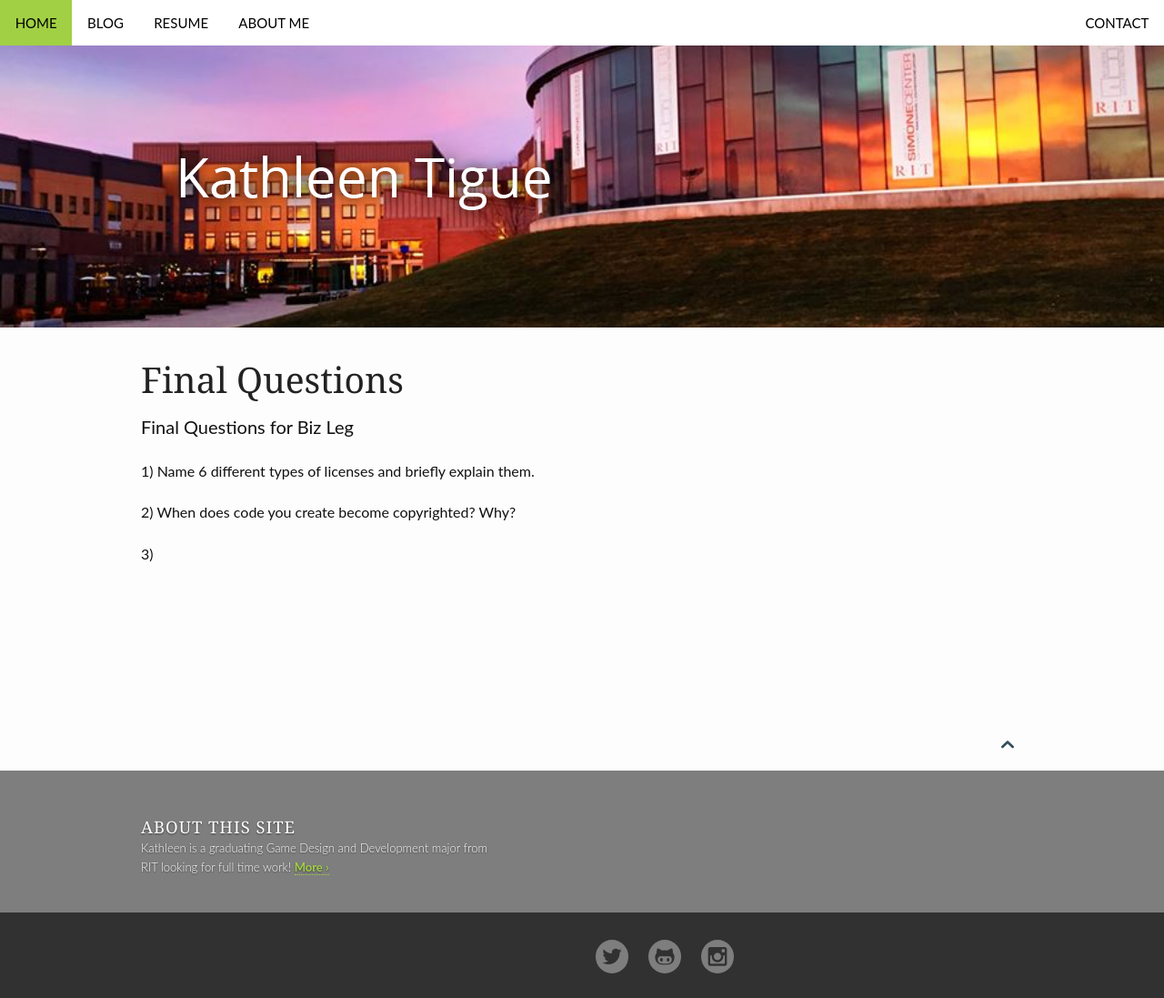
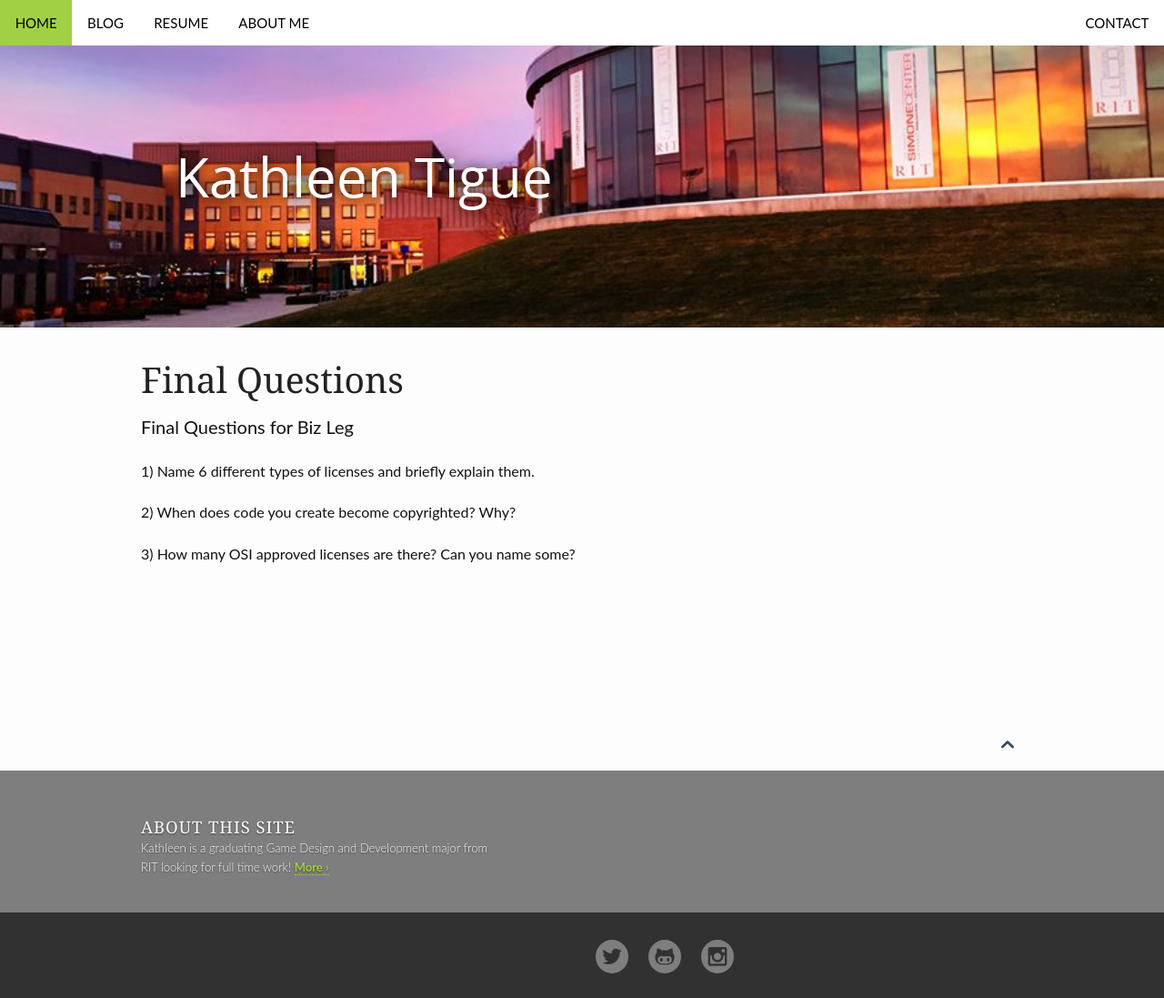
Before and after one commit to Kaffys/Kaffys.github.io, a Jekyll site: the page built from _posts/2015-5-12-finalquestions.md, in a window 1280 px wide. Shown: the whole page at 91% size. Built offline with Jekyll 4.4.1, drawn with Linux system fonts in a browser that asks for light colours.

Commit message:
no message

```diff
--- a/_posts/2015-5-12-finalquestions.md
+++ b/_posts/2015-5-12-finalquestions.md
@@ -16,4 +16,4 @@ show_meta: false
 
 2) When does code you create become copyrighted? Why?
 
-3)
+3) How many OSI approved licenses are there? Can you name some?
```
